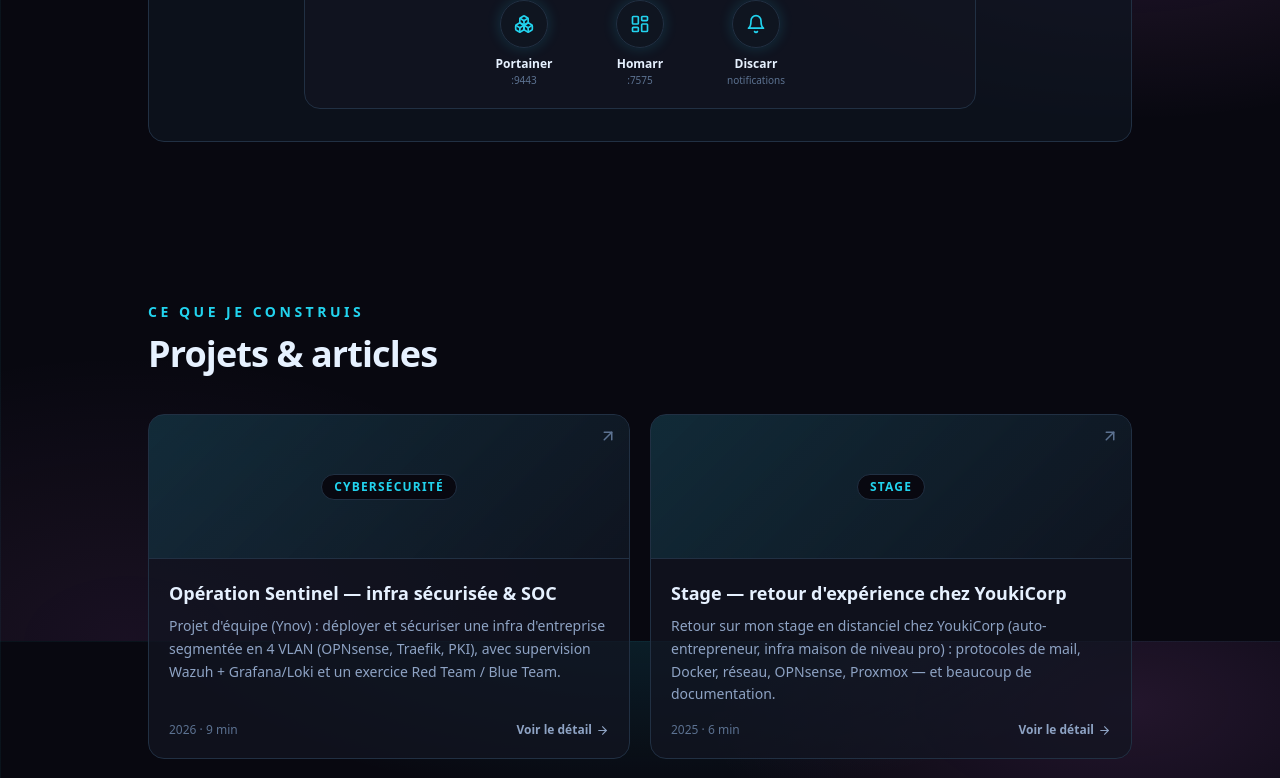
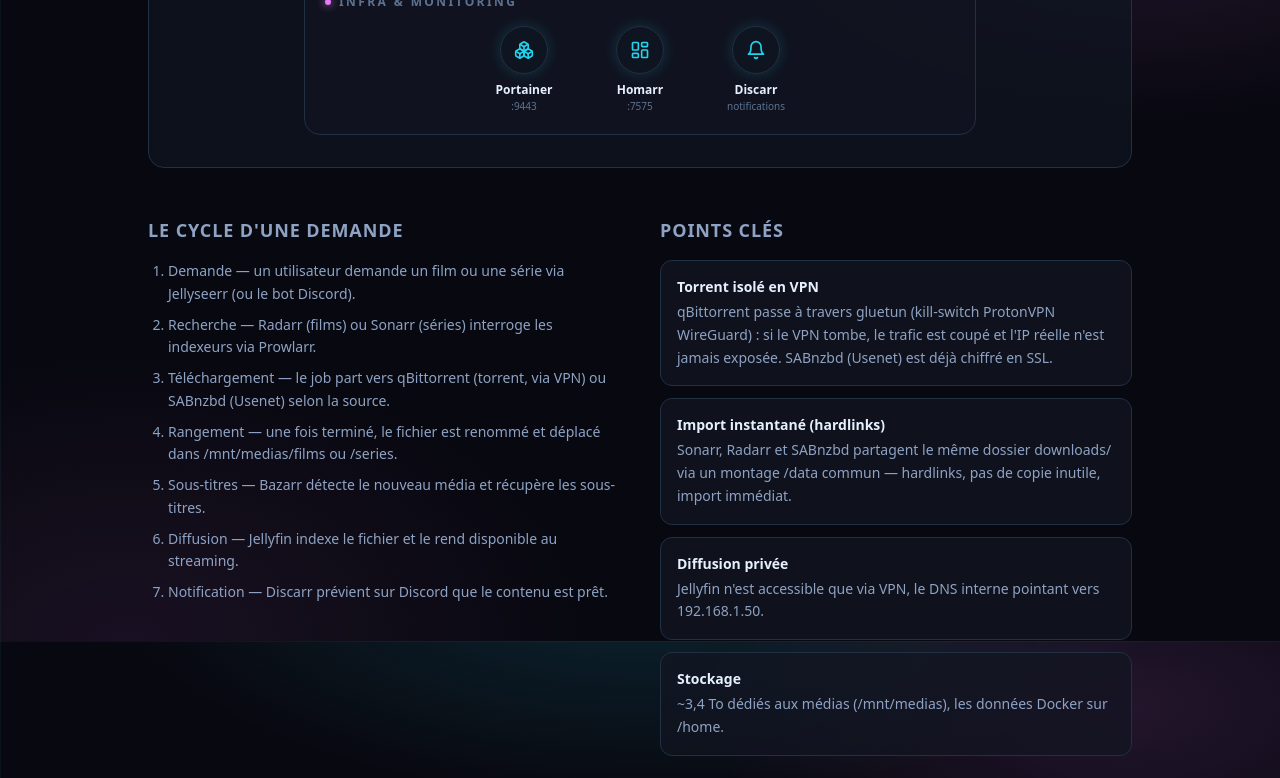
Before and after one commit to nans-moll/portfolio, a React (Vite) app in the folder portfolio-github/: page / in a window 1280 px wide. Shown: the part 4959-5737 px from the top of the page. Built offline with nearby package versions, Linux system fonts and the light colour scheme.

Commit message:
Add files via upload

```diff
--- a/portfolio-github/docker-compose.yml
+++ b/portfolio-github/docker-compose.yml
@@ -5,4 +5,7 @@
     container_name: portfolio
     restart: unless-stopped
     ports:
+      # hôte:conteneur — le portfolio sera dispo sur http://IP_DU_SERVEUR:8080
+      # Derrière un reverse proxy, tu peux passer en "127.0.0.1:8080:80"
+      # pour ne pas exposer le port directement.
       - "8080:80"
--- a/portfolio-github/src/data/content.js
+++ b/portfolio-github/src/data/content.js
@@ -102,7 +102,7 @@
 ];
 
 export const HOMELAB_INTRO =
-  "Mon homelab héberge une stack média complète en Docker, orchestrée derrière Traefik (reverse proxy + HTTPS). Les demandes passent par Jellyseerr (et un bot Discord), l'automatisation *arr (Prowlarr, Radarr, Sonarr, Bazarr) pilote les téléchargements via SABnzbd (Usenet) et qBittorrent derrière un VPN ProtonVPN (gluetun). Tout est rangé dans /mnt/medias puis diffusé par Jellyfin, avec Portainer et Homarr pour la supervision et Discarr pour les notifications Discord.";
+  "Serveur média auto-hébergé sous Debian (VM docker-tf) qui fait tourner 14 conteneurs Docker, organisés en trois couches : téléchargement → automatisation → diffusion. Les demandes passent par Jellyseerr (et un bot Discord), l'automatisation *arr (Prowlarr, Radarr, Sonarr, Bazarr) pilote les téléchargements via SABnzbd (Usenet) et qBittorrent isolé dans un tunnel ProtonVPN (gluetun), puis tout est rangé dans /mnt/medias et diffusé par Jellyfin. L'ensemble est orchestré via Portainer et exposé par Traefik.";
 
 // Stack représentée en couches (diagramme sur-mesure).
 export const HOMELAB_STACK = [
@@ -159,6 +159,37 @@
       { icon: "LayoutDashboard", name: "Homarr", sub: ":7575" },
       { icon: "Bell", name: "Discarr", sub: "notifications" },
     ],
+  },
+];
+
+// Cycle complet d'une demande (de la demande à la lecture).
+export const HOMELAB_FLOW = [
+  "Demande — un utilisateur demande un film ou une série via Jellyseerr (ou le bot Discord).",
+  "Recherche — Radarr (films) ou Sonarr (séries) interroge les indexeurs via Prowlarr.",
+  "Téléchargement — le job part vers qBittorrent (torrent, via VPN) ou SABnzbd (Usenet) selon la source.",
+  "Rangement — une fois terminé, le fichier est renommé et déplacé dans /mnt/medias/films ou /series.",
+  "Sous-titres — Bazarr détecte le nouveau média et récupère les sous-titres.",
+  "Diffusion — Jellyfin indexe le fichier et le rend disponible au streaming.",
+  "Notification — Discarr prévient sur Discord que le contenu est prêt.",
+];
+
+// Points techniques que je mets en avant.
+export const HOMELAB_NOTES = [
+  {
+    title: "Torrent isolé en VPN",
+    text: "qBittorrent passe à travers gluetun (kill-switch ProtonVPN WireGuard) : si le VPN tombe, le trafic est coupé et l'IP réelle n'est jamais exposée. SABnzbd (Usenet) est déjà chiffré en SSL.",
+  },
+  {
+    title: "Import instantané (hardlinks)",
+    text: "Sonarr, Radarr et SABnzbd partagent le même dossier downloads/ via un montage /data commun — hardlinks, pas de copie inutile, import immédiat.",
+  },
+  {
+    title: "Diffusion privée",
+    text: "Jellyfin n'est accessible que via VPN, le DNS interne pointant vers 192.168.1.50.",
+  },
+  {
+    title: "Stockage",
+    text: "~3,4 To dédiés aux médias (/mnt/medias), les données Docker sur /home.",
   },
 ];
 
@@ -498,21 +529,6 @@
     ],
   },
   {
-    title: "Ymmo : concevoir un réseau multi-sites d'entreprise",
-    excerpt:
-      "Segmentation VLAN, routage inter-sites, QoS et priorisation du trafic pour une plateforme immobilière.",
-    date: "2026-06-12",
-    read: "8 min",
-    tag: "Réseau",
-    stack: ["VLAN", "QoS", "Routage IPv4", "Cisco Packet Tracer"],
-    repo: "", // <-- lien GitHub du projet (optionnel)
-    how: [
-      "Objectif : relier plusieurs sites d'une agence immobilière avec un réseau segmenté, sécurisé et priorisé selon les usages.",
-      "J'ai découpé le réseau en VLAN (postes, serveurs, voix, invités) pour isoler les flux, puis mis en place le routage inter-VLAN et inter-sites.",
-      "La QoS priorise la voix et les flux métier critiques. Le tout a été maquetté et validé sous Cisco Packet Tracer avant déploiement.",
-    ],
-  },
-  {
     title: "Mon homelab : Proxmox et virtualisation maison",
     excerpt:
       "Comment j'héberge mes services chez moi : machines virtuelles, conteneurs LXC et organisation du stockage.",
--- a/portfolio-github/src/sections/Homelab.jsx
+++ b/portfolio-github/src/sections/Homelab.jsx
@@ -1,6 +1,6 @@
 import { Users, MessageCircle, Shield, Inbox, Bot, Search, Film, Tv, Captions, Download, Lock, Folder, Play, Boxes, LayoutDashboard, Bell, ChevronDown } from "lucide-react";
 import { Section, Eyebrow, SectionHeading } from "../components/ui";
-import { HOMELAB_INTRO, HOMELAB_STACK } from "../data/content";
+import { HOMELAB_INTRO, HOMELAB_STACK, HOMELAB_FLOW, HOMELAB_NOTES } from "../data/content";
 
 const ICONS = {
   Users, MessageCircle, Shield, Inbox, Bot, Search, Film, Tv,
@@ -105,6 +105,43 @@
           ))}
         </div>
       </div>
+
+      {/* Cycle d'une demande + points clés */}
+      <div className="mt-12 grid grid-cols-1 gap-10 md:grid-cols-2">
+        <div>
+          <h3 className="mb-4 text-lg font-bold uppercase tracking-wider" style={{ color: t.muted }}>
+            Le cycle d'une demande
+          </h3>
+          <ol className="list-decimal space-y-2 pl-5">
+            {HOMELAB_FLOW.map((s, i) => (
+              <li key={i} className="text-sm leading-relaxed" style={{ color: t.muted }}>
+                {s}
+              </li>
+            ))}
+          </ol>
+        </div>
+        <div>
+          <h3 className="mb-4 text-lg font-bold uppercase tracking-wider" style={{ color: t.muted }}>
+            Points clés
+          </h3>
+          <div className="flex flex-col gap-3">
+            {HOMELAB_NOTES.map((n, i) => (
+              <div
+                key={i}
+                className="rounded-xl p-4"
+                style={{ backgroundColor: t.card, border: `1px solid ${t.border}` }}
+              >
+                <p className="text-sm font-bold" style={{ color: t.text }}>
+                  {n.title}
+                </p>
+                <p className="mt-1 text-sm leading-relaxed" style={{ color: t.muted }}>
+                  {n.text}
+                </p>
+              </div>
+            ))}
+          </div>
+        </div>
+      </div>
     </Section>
   );
 }
```
Also changed, not shown: portfolio-github/public/LISEZMOI-cv.txt (added), portfolio-github/public/LISEZMOI-photo.txt (added).
